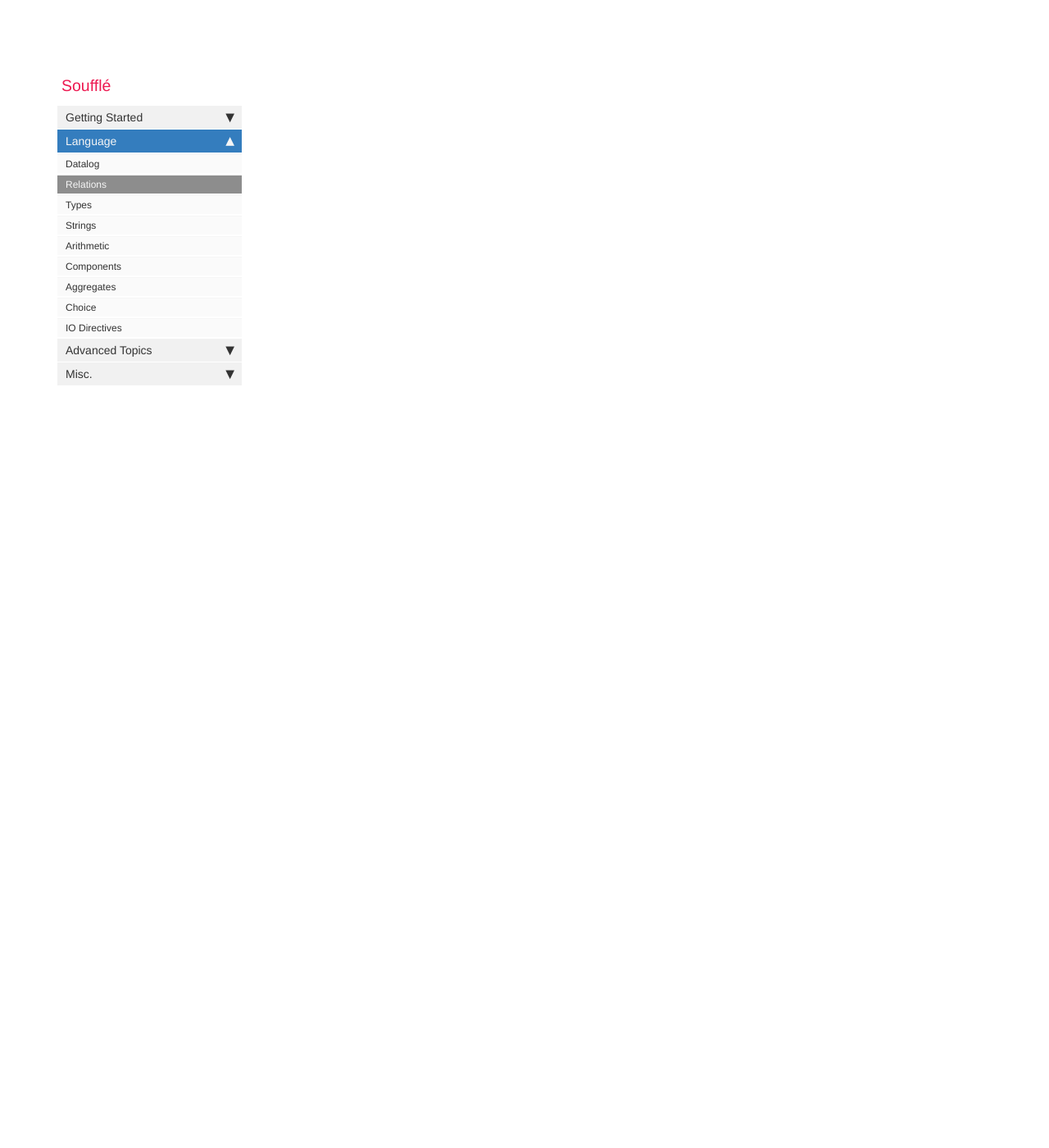
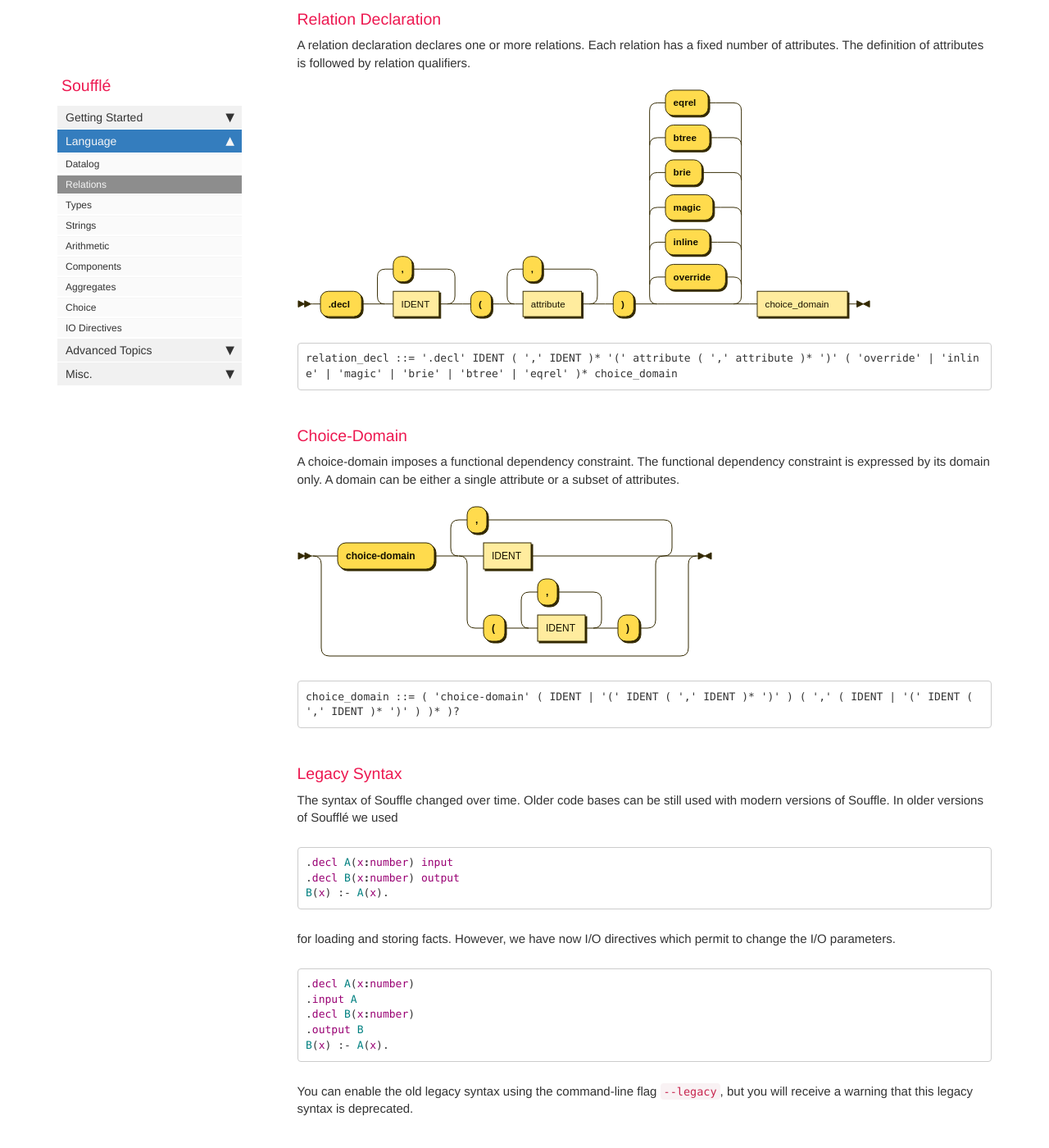
Before and after one commit to souffle-lang/souffle-lang.github.io, a Jekyll site: the page built from pages/docs/relations.md, in a window 1280 px wide and 1400 px high, scrolled down 3383 px. Shown: the whole window at 82% size. Built offline with Jekyll 4.4.1, drawn with Linux system fonts in a browser that asks for light colours; comment, search, counter and statistics services are not loaded; some of the changed text lies outside the part shown.

Commit message:
Update relations.md

````diff
--- a/pages/docs/relations.md
+++ b/pages/docs/relations.md
@@ -84,4 +84,70 @@ Semantically, they can be seen as a proposition rather than a relation.
 ## Auto Selection
 In Soufflé, the default data structure is the B-tree, with the *direct* version for relations with arity ≤ 6, or the *indirect* version for relations with arity > 6.
 
+## Syntax
+
+In the following, we define type declarations in Souffle more formally using [syntax diagrams](https://en.wikipedia.org/wiki/Syntax_diagram) and [EBNF](https://en.wikipedia.org/wiki/Extended_Backus–Naur_form). The syntax diagrams were produced using [Bottlecaps](https://www.bottlecaps.de/rr/ui).
+
+### Type Name
+
+Souffle has pre-defined types such as `number`, `symbol`, `unsigned`, and `float`. Used-defined types have a name. If a type has been defined in a component, the type can be still accessed outside the component using a qualified name.
+
+![Type Name](https://souffle-lang.github.io/img/type_name.svg)
+```
+type_name ::=  "number" | "symbol" |"unsigned" | "float"  | IDENT ("." IDENT )*
+```
+
+### Attribute Declaration
+
+An attribute binds a name with a type.
+
+![Attribute](https://souffle-lang.github.io/img/attribute.svg)
+
+```
+attribute ::= IDENT ":" type_name
+```
+
+### Relation Declaration
+
+A relation declaration declares one or more relations. Each relation has a fixed number of attributes.
+The definition of attributes is followed by relation qualifiers.
+
+![Relation Declaration](https://souffle-lang.github.io/img/relation_decl.svg)
+
+```
+relation_decl ::= '.decl' IDENT ( ',' IDENT )* '(' attribute ( ',' attribute )* ')' ( 'override' | 'inline' | 'magic' | 'brie' | 'btree' | 'eqrel' )* choice_domain
+```
+
+### Choice-Domain
+
+A choice-domain imposes a functional dependency constraint. The functional dependency constraint is expressed by its domain only. A domain
+can be either a single attribute or a subset of attributes.
+
+![Choice Domain](https://souffle-lang.github.io/img/choice_domain.svg)
+
+```
+choice_domain ::= ( 'choice-domain' ( IDENT | '(' IDENT ( ',' IDENT )* ')' ) ( ',' ( IDENT | '(' IDENT ( ',' IDENT )* ')' ) )* )?
+```
+
+
+### Legacy Syntax
+
+The syntax of Souffle changed over time. Older code bases can be still used with
+modern versions of Souffle.  In older versions of Soufflé we used
+```prolog
+.decl A(x:number) input
+.decl B(x:number) output
+B(x) :- A(x).
+```
+for loading and storing facts. However, we have now I/O directives which permit to change
+the I/O parameters.
+```prolog
+.decl A(x:number)
+.input A
+.decl B(x:number)
+.output B
+B(x) :- A(x).
+```
+You can enable the old legacy syntax using the command-line flag `--legacy`, but you will receive a warning that this legacy syntax is deprecated.
+
 {% include links.html %}
````
